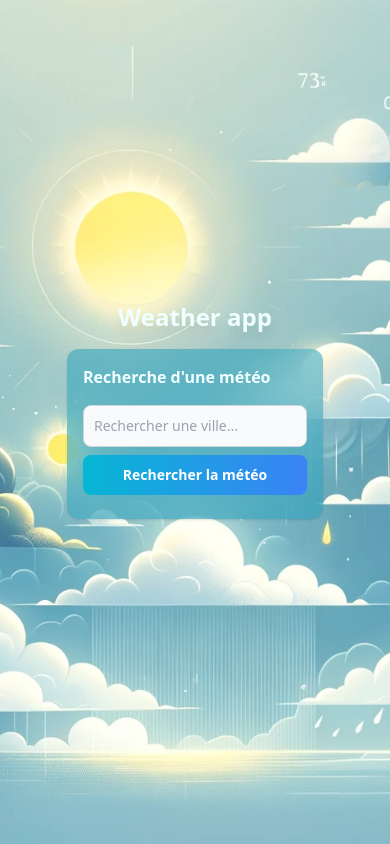
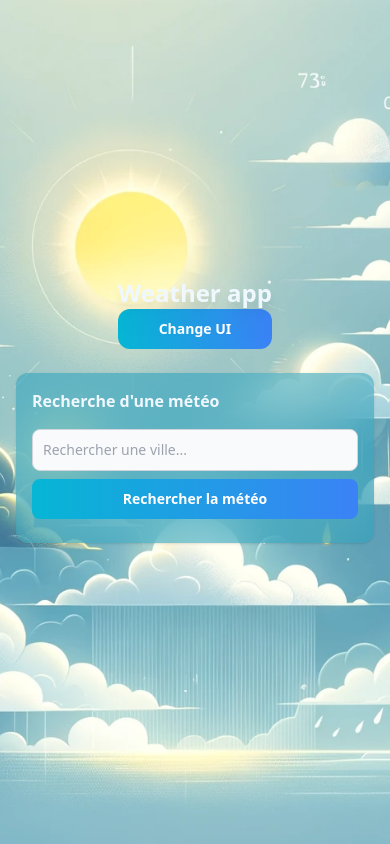
Before and after one commit to BDenisss/angular_weather-app, an Angular app: page / in a window 390 px wide. Built offline with nearby package versions, Linux system fonts and the light colour scheme; what ngx-echarts would draw is missing.

Commit message:
:lipstick: :iphone: reorganize the global layout and style the new view

```diff
--- a/src/app/view/weather2/weather2.component.html
+++ b/src/app/view/weather2/weather2.component.html
@@ -31,7 +31,7 @@
     </div>
 </div>
 
-<div class="flex items-center justify-center w-full">
+<div class="flex items-center justify-center w-full" *ngIf="weatherData" @fadeUp>
 <div class="flex flex-col bg-[#0d1b2a] rounded-2xl p-4 w-full max-w-xl">
 						<div class="font-bold text-xl">{{ this.weatherData?.location.name }}, {{ this.weatherData?.location.country }}</div>
 						<div class="text-sm text-gray-500">{{ this.weatherData?.location.localtime }}</div>
@@ -39,16 +39,16 @@
                             <img class="h-full w-full" src="{{ this.weatherData?.current.condition.icon }}" alt="weather icon">
 						</div>
 						<div class="flex flex-row items-center justify-center mt-6">
-							<div class="font-medium text-6xl">{{ this.weatherData?.current.temp_c }}</div>
+							<div class="font-medium text-6xl">{{ this.weatherData?.current.temp_c }}°C</div>
 							<div class="flex flex-col items-center ml-6">
 								<div>{{ this.weatherData?.current.condition.text }}</div>
 								<div class="mt-1">
 									<span class="text-sm"><i class="far fa-long-arrow-up"></i></span>
-									<span class="text-sm font-light text-gray-500">{{ this.weatherData?.forecast.forecastday[0].day.maxtemp_c }}°C</span>
+									<span class="text-sm font-light text-gray-500">max: {{ this.weatherData?.forecast.forecastday[0].day.maxtemp_c }}°C</span>
 								</div>
 								<div>
 									<span class="text-sm"><i class="far fa-long-arrow-down"></i></span>
-									<span class="text-sm font-light text-gray-500">{{ this.weatherData?.forecast.forecastday[0].day.mintemp_c }}°C</span>
+									<span class="text-sm font-light text-gray-500">min: {{ this.weatherData?.forecast.forecastday[0].day.mintemp_c }}°C</span>
 								</div>
 							</div>
 						</div>
--- a/src/app/weather/weather.component.html
+++ b/src/app/weather/weather.component.html
@@ -1,4 +1,10 @@
-<h1 class="text-center font-semibold text-2xl drop-shadow-xl">Weather app</h1>
+<div>
+    <h1 class="text-center font-semibold text-2xl drop-shadow-xl">Weather app</h1>
+    <button routerLink="/weather2"
+    class="w-full text-white text-sm text-center font-bold bg-gradient-to-r from-cyan-500 to-blue-500 hover:bg-gradient-to-bl focus:ring-4 focus:outline-none focus:ring-cyan-300 dark:focus:ring-cyan-800 rounded-xl px-5 py-2.5 me-2 mb-2">
+        Change UI</button>
+</div>
+
 <div class="flex justify-center w-full">
     <div class="flex flex-col justify-center max-w-xl rounded-xl shadow p-4 m-4 backdrop-blur-xl bg-[#219ebc]/50 w-full">
         <h1 class="font-bold">Recherche d'une météo </h1>
--- a/src/app/weather/weather.component.scss
+++ b/src/app/weather/weather.component.scss
@@ -1,6 +1,14 @@
 .echart-style {
     width: 100%;
     height: 200px;
+}
+
+body {
+    color: azure;
+    background-image: url('/src/assets/bg_weatherapp2.png');
+    background-repeat: no-repeat;
+    background-size: cover;
+    background-position: center;
 }
 
 @mixin circle($size) {
--- a/src/app/weather/weather.component.ts
+++ b/src/app/weather/weather.component.ts
@@ -130,7 +130,10 @@
           show: false
         },
         title: {
-          show: true
+          show: true,
+          color: '#ffffff',
+          fontWeight: 'bolder',
+          opacity: 0.8,
         },
         detail: {
           valueAnimation: true,
@@ -192,6 +195,7 @@
     private cdr: ChangeDetectorRef,
   ) { }
 
+
   ngOnInit() {
     this.weatherSearchForm = this.formBuilder.group({
       location: ['']
--- a/src/styles.scss
+++ b/src/styles.scss
@@ -10,23 +10,31 @@
   box-sizing: border-box;
 }
 
-html, body, app-root {
-  min-height: 100vh;
-  height: auto;
+html, body {
+  height: 100%;
   margin: 0;
+  padding: 0;
 }
 
-app-root {
+app-weather{
   display: flex;
+  min-height: 100vh;
   flex-direction: column;
   justify-content: center;
   align-items: center;
-}
-
-body {
-  color: azure;
-  background-image: url('assets/bg_weatherapp2.png');
+  background-image: url('/assets/bg_weatherapp2.png');
   background-repeat: no-repeat;
   background-size: cover;
   background-position: center;
+  color: aliceblue;
 }
+
+app-weather2{
+  display: flex;
+  min-height: 100vh;
+  flex-direction: column;
+  justify-content: center;
+  align-items: center;
+  background-color: #1b263b;
+  color: aliceblue;
+}
```
